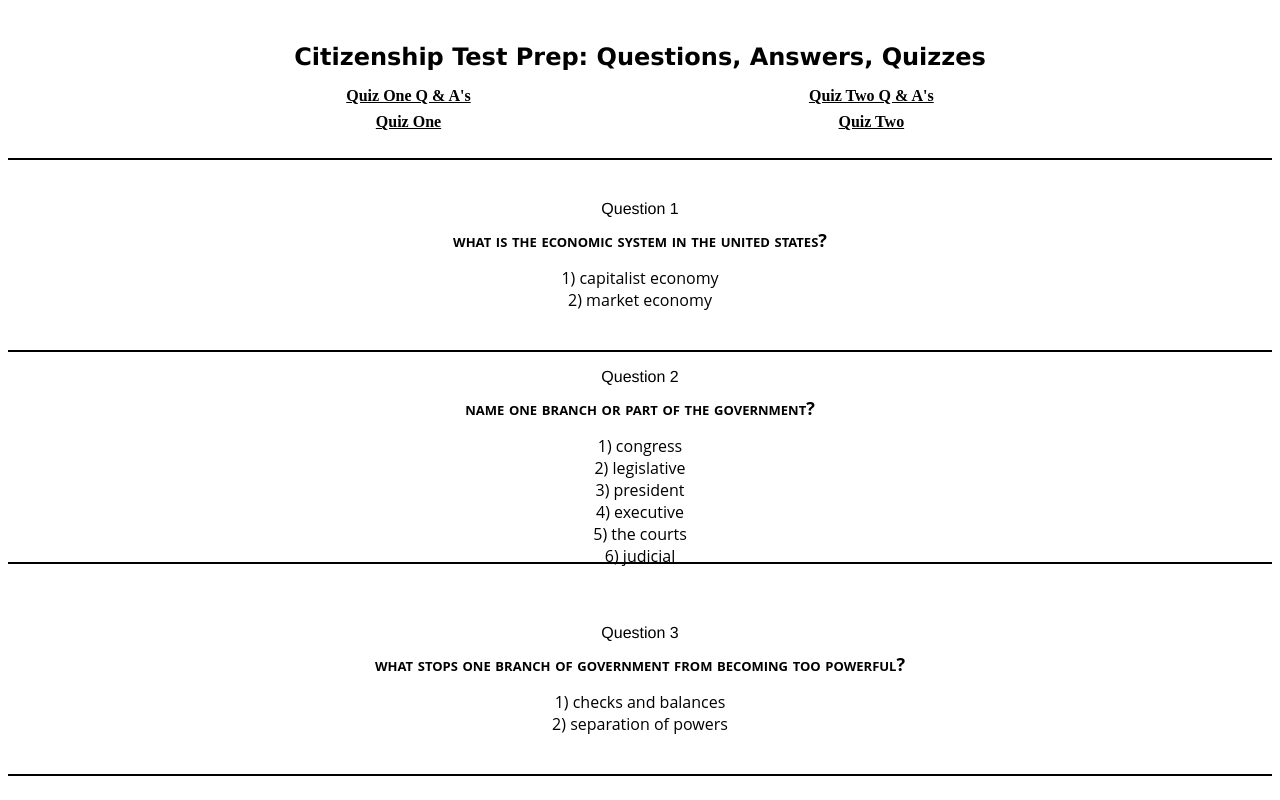
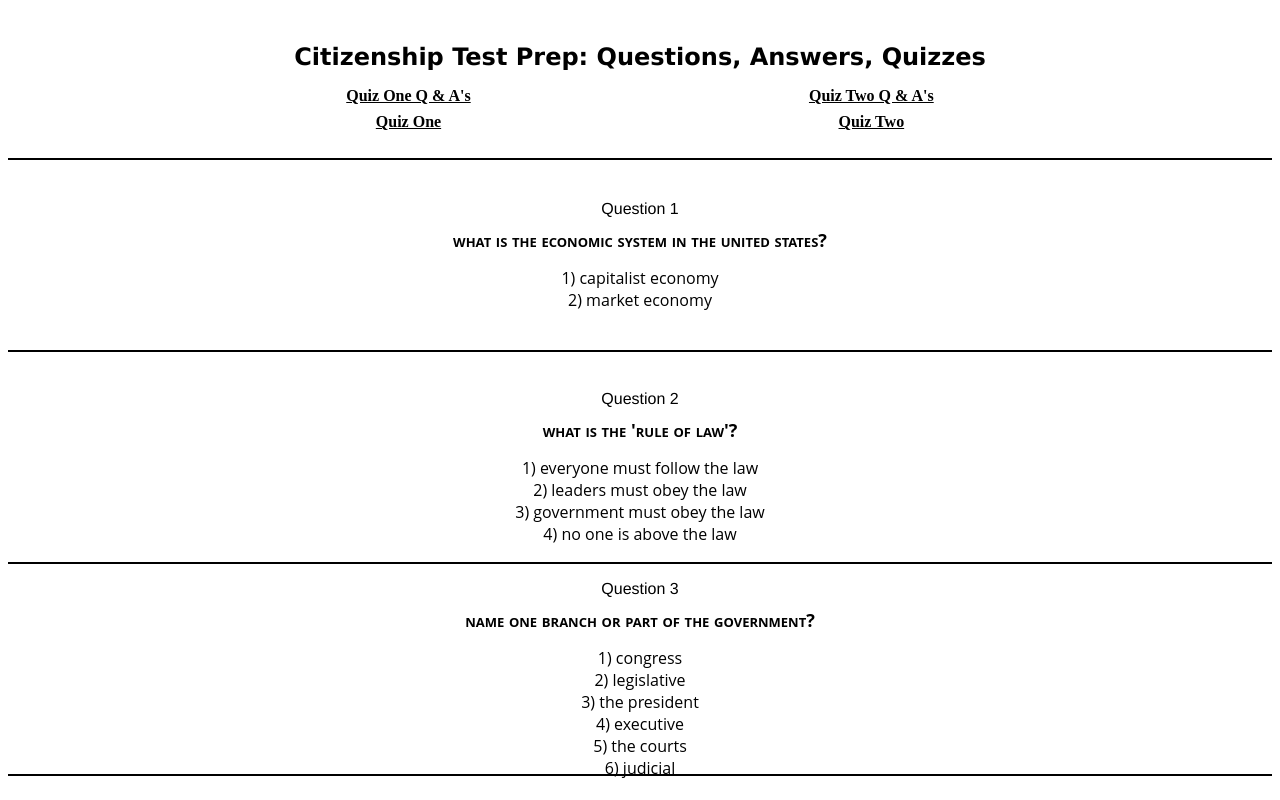
Before and after one commit to mmaustin/citizenship-questions-answers, a React (Create React App) app in the folder citizenship-frontend/: page /questions/questions-two in a window 1280 px wide. Shown: the top 800 px of the page. Built offline with nearby package versions, Linux system fonts and the light colour scheme.

Commit message:
found the omission that caused the tabulation errors

```diff
--- a/citizenship-frontend/src/features/questionsTwo/questionsTwo.js
+++ b/citizenship-frontend/src/features/questionsTwo/questionsTwo.js
@@ -1,9 +1,9 @@
 import { nanoid } from '@reduxjs/toolkit'
 
 export const questionsTwo = [{id: nanoid(), question: 'what is the economic system in the united states?', answer: [{ans: 'capitalist economy'}, {ans: 'market economy'}]},
-/*{id: nanoid(), question: 'what is the \'rule of law\'?', answer: [{ans: 'everyone must follow the law'}, {ans: 'leaders must obey the law'},
-{ans: 'government must obey the law'}, {ans: 'no one is above the law'}]},*/ {id: nanoid(), question: 'name one branch or part of the government?',
-answer: [{ans: 'congress'}, {ans: 'legislative'}, {ans: 'president'}, {ans: 'executive'}, {ans: 'the courts'}, {ans: 'judicial'}]},
+{id: nanoid(), question: 'what is the \'rule of law\'?', answer: [{ans: 'everyone must follow the law'}, {ans: 'leaders must obey the law'},
+{ans: 'government must obey the law'}, {ans: 'no one is above the law'}]}, {id: nanoid(), question: 'name one branch or part of the government?',
+answer: [{ans: 'congress'}, {ans: 'legislative'}, {ans: 'the president'}, {ans: 'executive'}, {ans: 'the courts'}, {ans: 'judicial'}]},
 {id: nanoid(), question: 'what stops one branch of government from becoming too powerful?', answer: [{ans: 'checks and balances'},
 {ans: 'separation of powers'}]}, {id: nanoid(), question: 'who is in charge of the executive branch?',
 answer: [{ans: 'the president'}]}, {id: nanoid(), question: 'who makes federal laws?', answer: [{ans: 'congress'},
@@ -16,6 +16,6 @@ answer: [{ans: 'four hundred thirty-five (435)'}]}
 //skipped question 20 from official list
 
 export const quizAnswersTwo = ['capitalist economy', 'market economy', 'everyone must follow the law', 'leaders must obey the law', 'government must obey the law',
-'no one is above the law', 'congress', 'legislative', 'president', 'executive', 'the courts', 'judicial', 'checks and balances', 'separation of powers',
+'no one is above the law', 'congress', 'legislative', 'the president', 'executive', 'the courts', 'judicial', 'checks and balances', 'separation of powers',
 'congress', 'senate and house (of representatives)', '(u.s. or national) legislature', 'the senate and the house of (representatives)', 'one hundred (100)',
 'six (6)', 'four hundred thirty-five (435)']
```
